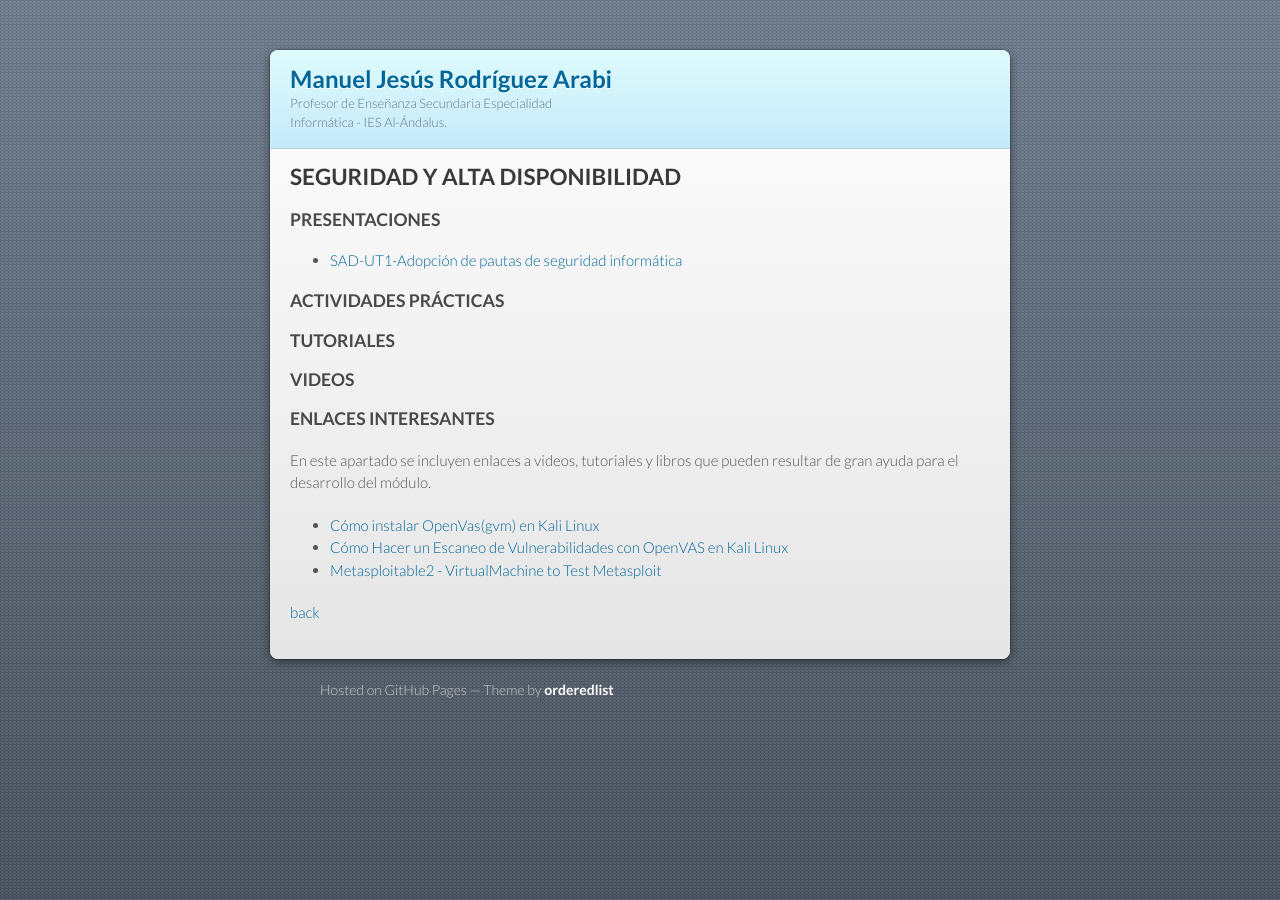
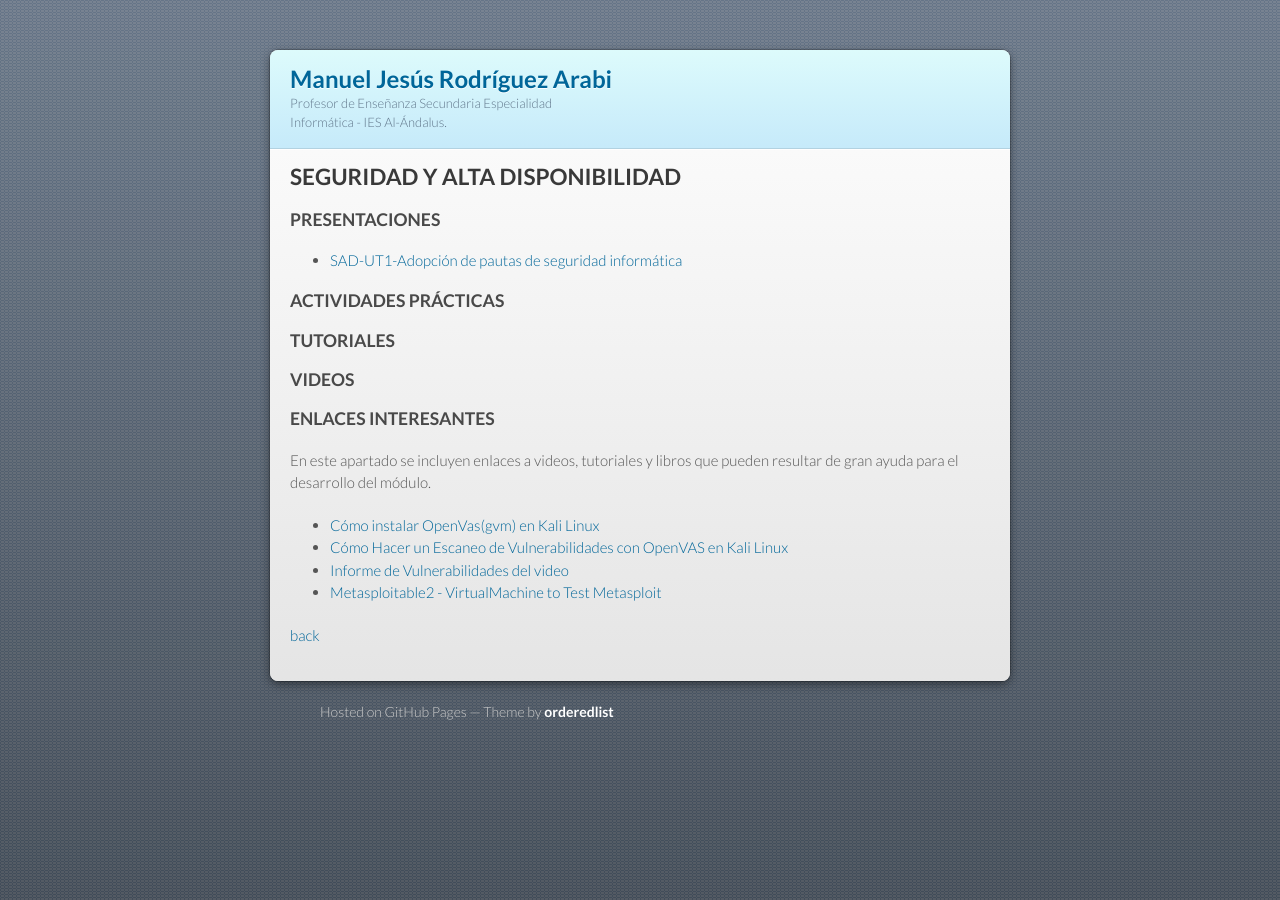
Before and after one commit to mrodara/mrodara.github.io, a Jekyll site: the page built from mods/sad.md, in a window 1280 px wide. Built offline with Jekyll 4.4.1, drawn with Linux system fonts in a browser that asks for light colours; our own code applies the rules of GitHub Pages for plain Markdown files.

Commit message:
Subida informe openvas SAD

```diff
--- a/mods/sad.md
+++ b/mods/sad.md
@@ -20,6 +20,7 @@ En este apartado se incluyen enlaces a videos, tutoriales y libros que pueden re
 
 * [Cómo instalar OpenVas(gvm) en Kali Linux](https://www.youtube.com/watch?v=9KrvLBNfK_g)
 * [Cómo Hacer un Escaneo de Vulnerabilidades con OpenVAS en Kali Linux](https://www.youtube.com/watch?v=GcSKrEiC8xQ&t=5s)
+* [Informe de Vulnerabilidades del video](../documentos/informe_openvas_instalacion.pdf)
 * [Metasploitable2 - VirtualMachine to Test Metasploit](https://information.rapid7.com/download-metasploitable-2017.html)
 
 [back](https://mrodara.github.io)
```
Also changed, not shown: 1 other file.
